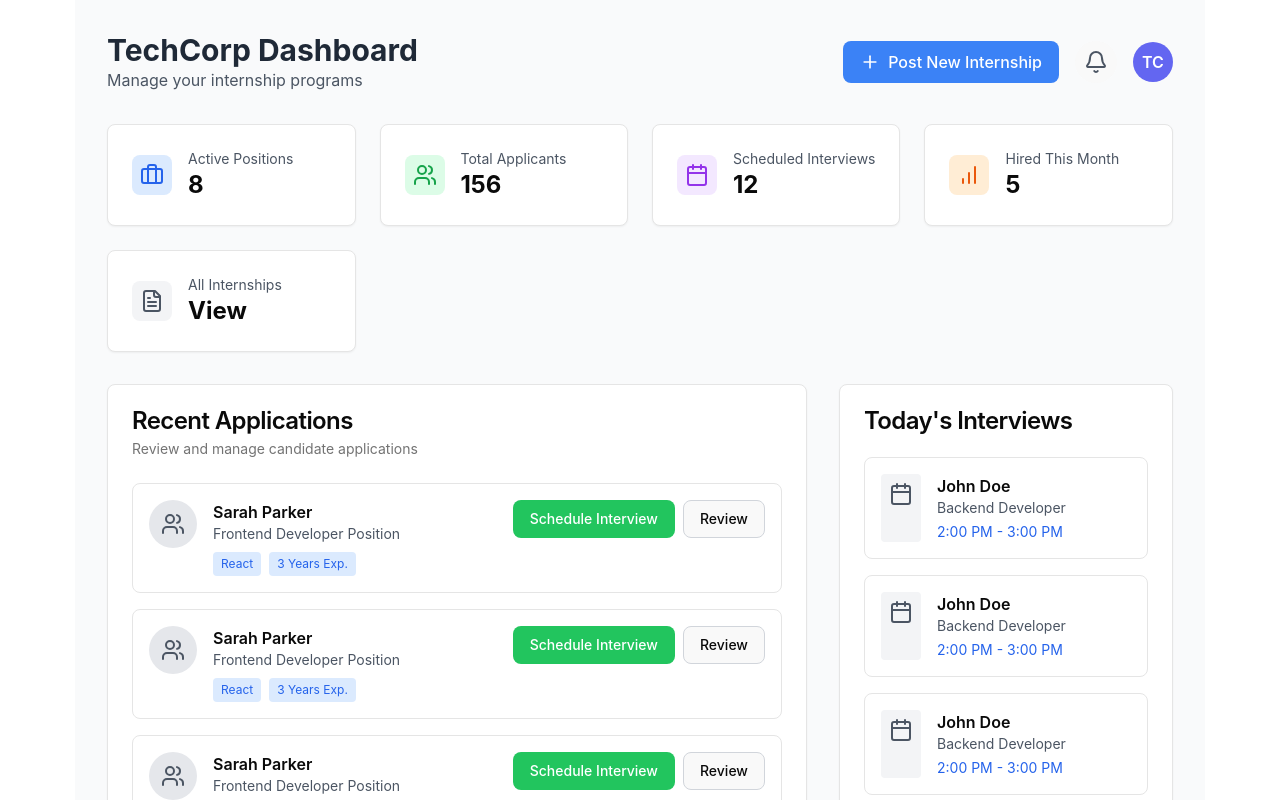
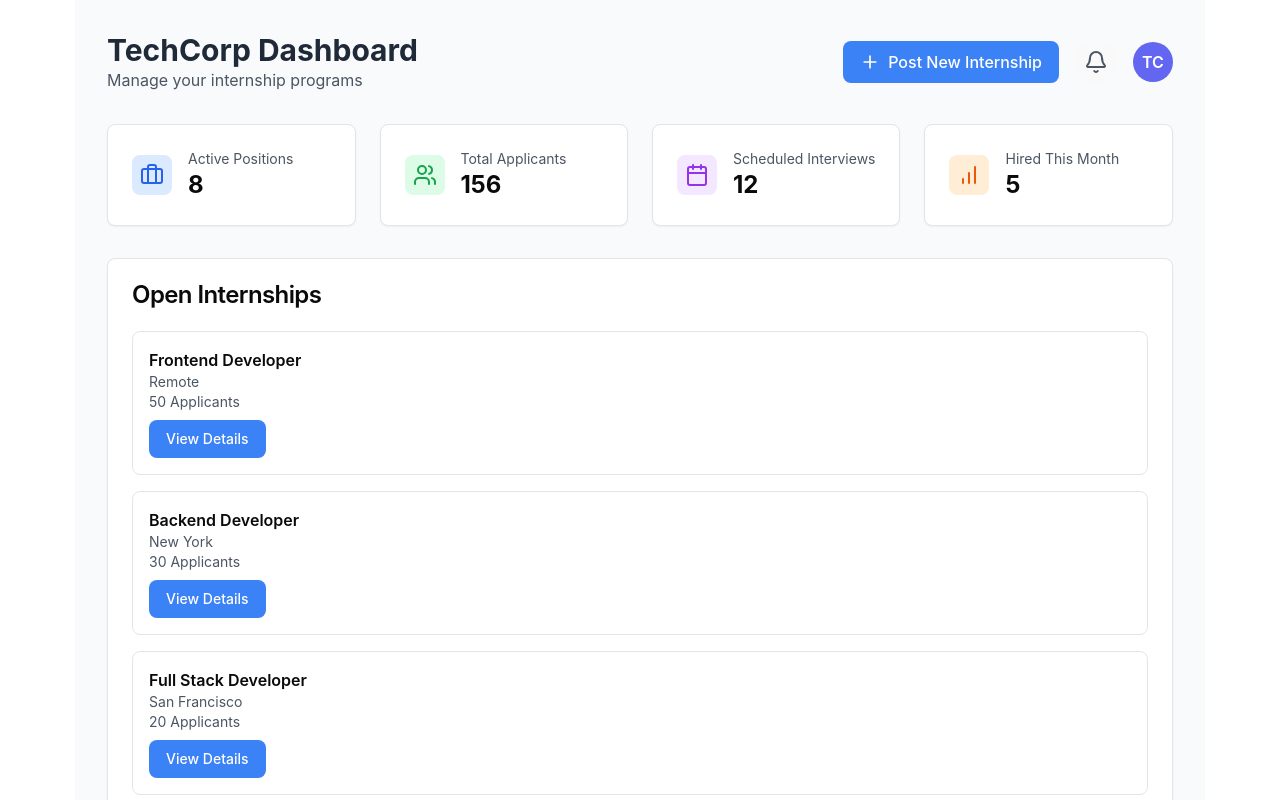
Before and after one commit to JhaBhatiaSharma/JhaBhatiaSharma, a React (Vite) app in the folder frontend/: page /company in a window 1280 px wide. Shown: the top 800 px of the page. Built offline with nearby package versions, Linux system fonts and the light colour scheme.

Commit message:
feat: add Schedule/View Applicant in Company Dashboard

```diff
--- a/frontend/src/Pages/Company/CompanyDashboard.jsx
+++ b/frontend/src/Pages/Company/CompanyDashboard.jsx
@@ -1,28 +1,48 @@
 import React, { useState } from 'react';
 import { Card, CardContent, CardDescription, CardHeader, CardTitle } from "@/components/ui/card";
 import { Users, Briefcase, Bell, BarChart, Calendar, Plus, FileText } from 'lucide-react';
+import DatePicker from 'react-datepicker';
+import "react-datepicker/dist/react-datepicker.css";
 import axios from 'axios';
 import { useNavigate } from 'react-router-dom';
 
 const CompanyDashboard = () => {
-  const [internships, setInternships] = useState([]);
+  const [applicants, setApplicants] = useState([
+    { id: 1, name: "Sarah Parker", position: "Frontend Developer", skills: ["React"], experience: "3 Years", status: "Pending" },
+    { id: 2, name: "John Doe", position: "Backend Developer", skills: ["Node.js"], experience: "5 Years", status: "Pending" },
+    { id: 3, name: "Alice Johnson", position: "Full Stack Developer", skills: ["React", "Node.js"], experience: "4 Years", status: "Pending" },
+  ]);
+  const [internships, setInternships] = useState([
+    { id: 1, title: "Frontend Developer", location: "Remote", applicants: 50 },
+    { id: 2, title: "Backend Developer", location: "New York", applicants: 30 },
+    { id: 3, title: "Full Stack Developer", location: "San Francisco", applicants: 20 },
+  ]);
+  const [selectedApplicant, setSelectedApplicant] = useState(null);
+  const [showScheduleModal, setShowScheduleModal] = useState(false);
+  const [scheduleDate, setScheduleDate] = useState(null);
   const navigate = useNavigate();
 
-  // Fetch all internships
-  // useEffect(() => {
-  //   const fetchInternships = async () => {
-  //     try {
-  //       const response = await axios.get('/fetch_all-internship', {
-  //         headers: { usertype: 'recruiter' }, // Adjust user type if required
-  //       });
-  //       setInternships(response.data.data);
-  //     } catch (error) {
-  //       console.error('Error fetching internships:', error);
-  //       alert('Failed to fetch internships');
-  //     }
-  //   };
-  //   fetchInternships();
-  // }, []);
+  // Handle View Details
+  const handleViewDetails = (applicant) => {
+    setSelectedApplicant(applicant);
+  };
+
+  // Handle Schedule Interview
+  const handleScheduleInterview = () => {
+    if (selectedApplicant && scheduleDate) {
+      console.log(`Scheduled interview for ${selectedApplicant.name} on ${scheduleDate}`);
+      setShowScheduleModal(false);
+      setScheduleDate(null);
+    }
+  };
+
+  // Handle Reject Applicant
+  const handleRejectApplicant = (id) => {
+    const updatedApplicants = applicants.filter((applicant) => applicant.id !== id);
+    setApplicants(updatedApplicants);
+    setSelectedApplicant(null);
+  };
+
   return (
     <div className="min-h-screen bg-gray-50 p-8">
       {/* Header */}
@@ -44,8 +64,6 @@ const CompanyDashboard = () => {
           </div>
         </div>
       </div>
-      {/* Internship Card */}
-
 
       {/* Quick Stats */}
       <div className="grid grid-cols-1 md:grid-cols-4 gap-6 mb-8">
@@ -104,21 +122,29 @@ const CompanyDashboard = () => {
             </div>
           </CardContent>
         </Card>
+      </div>
 
-        {/* All Internships Card */}
-        <Card
-          onClick={() => navigate('/all-internships')}
-          className="cursor-pointer hover:shadow-lg"
+      {/* Internships Section */}
+      <div className="mb-8">
+        <Card>
+          <CardHeader>
+            <CardTitle>Open Internships</CardTitle>
+          </CardHeader>
+          <CardContent>
+            <div className="space-y-4">
+              {internships.map((internship) => (
+                <div key={internship.id} className="p-4 border rounded-lg hover:bg-gray-50">
+                  <h4 className="font-semibold">{internship.title}</h4>
+                  <p className="text-sm text-gray-600">{internship.location}</p>
+                  <p className="text-sm text-gray-600">{internship.applicants} Applicants</p>
+                  <button
+                    onClick={() => navigate(`/internships/${internship.id}`)}
+                    className="mt-2 px-4 py-2 bg-blue-500 text-white rounded-lg text-sm hover:bg-blue-600"
                   >
-          <CardContent className="pt-6">
-            <div className="flex items-center">
-              <div className="p-2 bg-gray-100 rounded-lg">
-                <FileText className="h-6 w-6 text-gray-600" />
+                    View Details
+                  </button>
                 </div>
-              <div className="ml-4">
-                <p className="text-sm text-gray-600">All Internships</p>
-                <h3 className="text-2xl font-bold">View</h3>
-              </div>
+              ))}
             </div>
           </CardContent>
         </Card>
@@ -126,37 +152,54 @@ const CompanyDashboard = () => {
 
       {/* Main Content */}
       <div className="grid grid-cols-1 lg:grid-cols-3 gap-8">
-        {/* Left Column - Recent Applications */}
+        {/* Recent Applications */}
         <div className="lg:col-span-2">
-          <Card className="mb-6">
+          <Card>
             <CardHeader>
               <CardTitle>Recent Applications</CardTitle>
               <CardDescription>Review and manage candidate applications</CardDescription>
             </CardHeader>
             <CardContent>
               <div className="space-y-4">
-                {[1, 2, 3].map((item) => (
-                  <div key={item} className="p-4 border rounded-lg hover:bg-gray-50">
+                {applicants.map((applicant) => (
+                  <div key={applicant.id} className="p-4 border rounded-lg hover:bg-gray-50">
                     <div className="flex justify-between items-start">
                       <div className="flex gap-4">
                         <div className="h-12 w-12 rounded-full bg-gray-200 flex items-center justify-center">
                           <Users className="h-6 w-6 text-gray-600" />
                         </div>
                         <div>
-                          <h4 className="font-semibold">Sarah Parker</h4>
-                          <p className="text-sm text-gray-600">Frontend Developer Position</p>
+                          <h4 className="font-semibold">{applicant.name}</h4>
+                          <p className="text-sm text-gray-600">{applicant.position}</p>
                           <div className="flex gap-2 mt-2">
-                            <span className="px-2 py-1 bg-blue-100 text-blue-600 rounded text-xs">React</span>
-                            <span className="px-2 py-1 bg-blue-100 text-blue-600 rounded text-xs">3 Years Exp.</span>
+                            {applicant.skills.map((skill, idx) => (
+                              <span key={idx} className="px-2 py-1 bg-blue-100 text-blue-600 rounded text-xs">{skill}</span>
+                            ))}
+                            <span className="px-2 py-1 bg-blue-100 text-blue-600 rounded text-xs">{applicant.experience}</span>
                           </div>
                         </div>
                       </div>
                       <div className="flex gap-2">
-                        <button className="px-4 py-2 bg-green-500 text-white rounded-lg text-sm hover:bg-green-600">
-                          Schedule Interview
+                      <button
+                        onClick={() => handleViewDetails(applicant)}
+                        className="px-4 py-2 bg-gray-100 text-gray-800 rounded-lg text-sm hover:bg-gray-200"
+                      >
+                      View Details
                       </button>
-                        <button className="px-4 py-2 border border-gray-300 rounded-lg text-sm hover:bg-gray-50">
-                          Review
+                        <button
+                          onClick={() => {
+                            setSelectedApplicant(applicant);
+                            setShowScheduleModal(true);
+                          }}
+                          className="px-4 py-2 bg-green-500 text-white rounded-lg text-sm hover:bg-green-600"
+                        >
+                          Schedule
+                        </button>
+                        <button
+                          onClick={() => handleRejectApplicant(applicant.id)}
+                          className="px-4 py-2 bg-red-500 text-white rounded-lg text-sm hover:bg-red-600"
+                        >
+                          Reject
                         </button>
                       </div>
                     </div>
@@ -167,7 +210,7 @@ const CompanyDashboard = () => {
           </Card>
         </div>
 
-        {/* Right Column - Interview Schedule */}
+        {/* Today's Interviews */}
         <div>
           <Card>
             <CardHeader>
@@ -175,8 +218,7 @@ const CompanyDashboard = () => {
             </CardHeader>
             <CardContent>
               <div className="space-y-4">
-                {[1, 2, 3].map((item) => (
-                  <div key={item} className="p-4 border rounded-lg">
+                <div className="p-4 border rounded-lg">
                   <div className="flex gap-4">
                     <div className="p-2 bg-gray-100 rounded">
                       <Calendar className="h-6 w-6 text-gray-600" />
@@ -188,12 +230,72 @@ const CompanyDashboard = () => {
                     </div>
                   </div>
                 </div>
-                ))}
               </div>
             </CardContent>
           </Card>
         </div>
       </div>
+
+      {/* Schedule Modal */}
+      {showScheduleModal && selectedApplicant && (
+        <div className="fixed inset-0 bg-black bg-opacity-50 flex justify-center items-center">
+          <div className="bg-white rounded-lg p-6 w-[90%] max-w-md">
+            <h2 className="text-lg font-semibold">Schedule Interview</h2>
+            <p className="text-sm text-gray-600">For: {selectedApplicant.name}</p>
+            <div className="mt-4">
+            <DatePicker
+              selected={scheduleDate}
+              onChange={(date) => setScheduleDate(date)}
+              className="border border-gray-300 rounded-lg px-4 py-2 w-full bg-white text-gray-800"
+            />
+
+            </div>
+            <div className="flex gap-4 mt-6">
+              <button
+                onClick={handleScheduleInterview}
+                className="px-4 py-2 bg-green-500 text-white rounded-lg hover:bg-green-600"
+              >
+                Confirm
+              </button>
+              <button
+                onClick={() => setShowScheduleModal(false)}
+                className="px-4 py-2 bg-gray-300 text-gray-800 rounded-lg hover:bg-gray-400"
+              >
+                Cancel
+              </button>
+            </div>
+          </div>
+        </div>
+      )}
+
+      {/* View Details Modal */}
+      {selectedApplicant && !showScheduleModal && (
+        <div className="fixed inset-0 bg-black bg-opacity-50 flex justify-center items-center">
+          <div className="bg-white rounded-lg p-6 w-[90%] max-w-md">
+            <h2 className="text-lg font-semibold">Applicant Details</h2>
+            <p className="text-sm text-gray-600">
+              <strong>Name:</strong> {selectedApplicant.name}
+            </p>
+            <p className="text-sm text-gray-600">
+              <strong>Position:</strong> {selectedApplicant.position}
+            </p>
+            <p className="text-sm text-gray-600">
+              <strong>Experience:</strong> {selectedApplicant.experience}
+            </p>
+            <p className="text-sm text-gray-600">
+              <strong>Skills:</strong> {selectedApplicant.skills.join(", ")}
+            </p>
+            <div className="mt-6 flex gap-4">
+              <button
+                onClick={() => setSelectedApplicant(null)}
+                className="px-4 py-2 bg-gray-300 text-gray-800 rounded-lg hover:bg-gray-400"
+              >
+                Close
+              </button>
+            </div>
+          </div>
+        </div>
+      )}
     </div>
   );
 };
```
Lines whose indentation alone changed are shown as unchanged.
